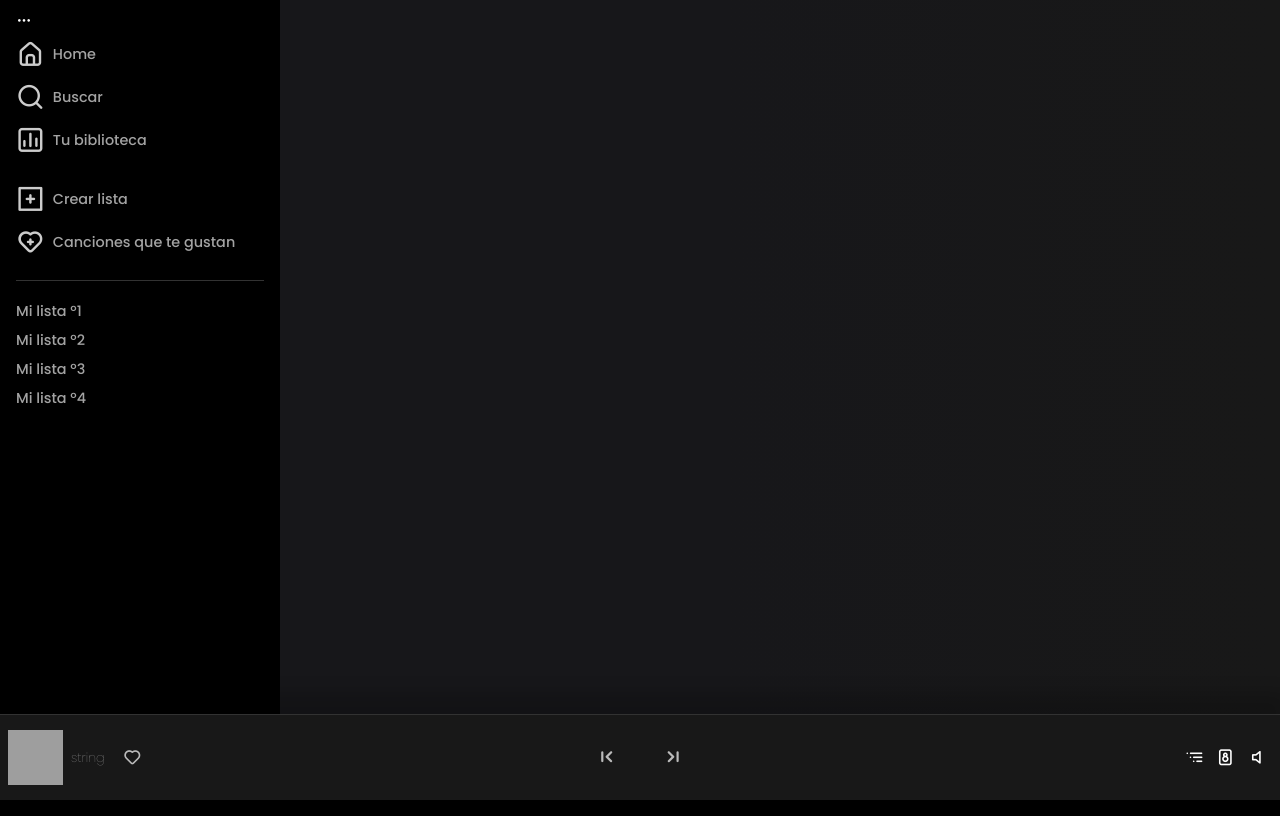
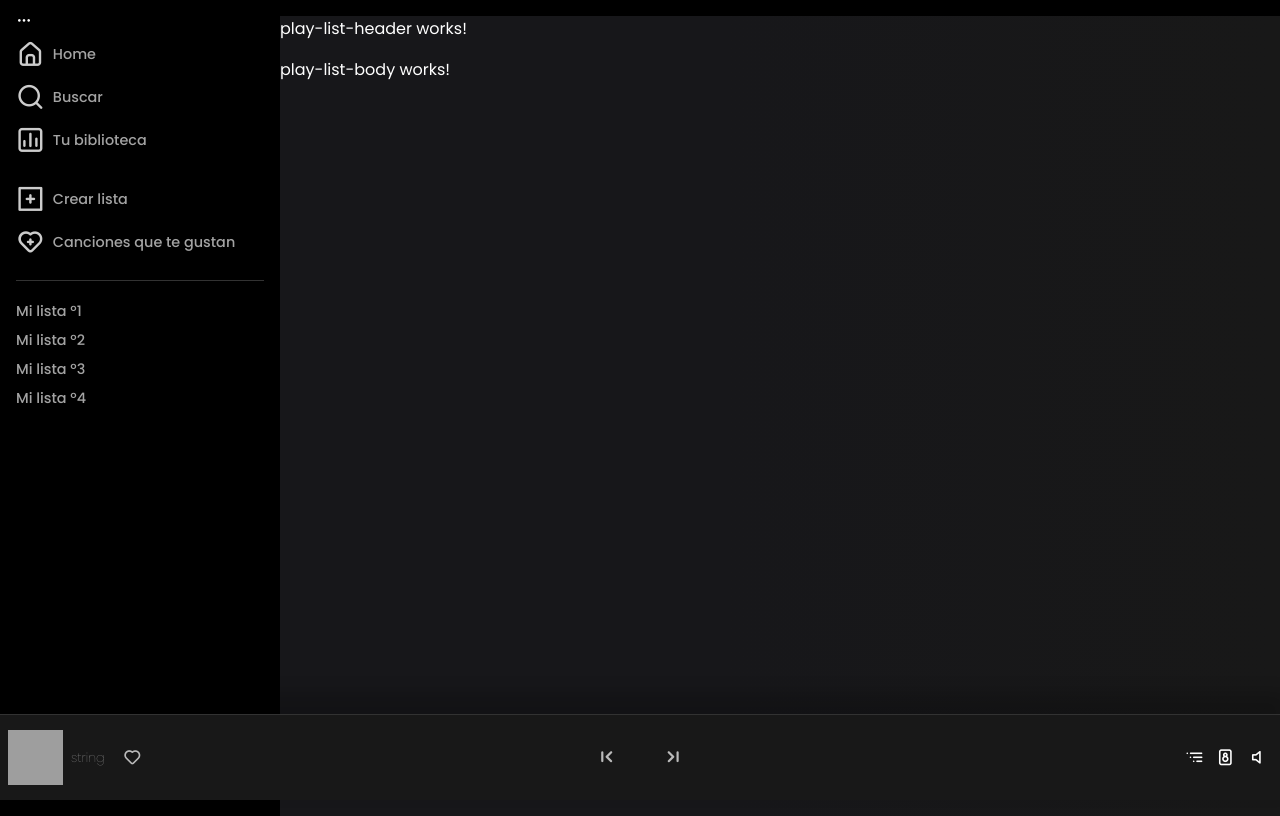
Before and after one commit to ilodi/spotifyAngular, an Angular app: page /favorites in a window 1280 px wide. Built offline with nearby package versions, Linux system fonts and the light colour scheme; grey boxes are pictures that could not be loaded.

Commit message:
fix error

```diff
--- a/src/app/modules/favorites/pages/favorites-page/favorites-page.component.html
+++ b/src/app/modules/favorites/pages/favorites-page/favorites-page.component.html
@@ -1,4 +1,4 @@
-<div>
+<div class="favorite-page">
   <app-play-list-header></app-play-list-header>
   <app-play-list-body></app-play-list-body>
 </div>
--- a/src/app/modules/favorites/pages/favorites-page/favorites-page.component.ts
+++ b/src/app/modules/favorites/pages/favorites-page/favorites-page.component.ts
@@ -8,7 +8,5 @@ import { Component, OnInit } from '@angular/core';
 export class FavoritesPageComponent implements OnInit {
   constructor() {}
 
-  ngOnInit(): void {
-    console.log('w');
-  }
+  ngOnInit(): void {}
 }
--- a/src/app/modules/home/pages/home-page/home-page.component.html
+++ b/src/app/modules/home/pages/home-page/home-page.component.html
@@ -2,5 +2,5 @@
 <app-media-player></app-media-player>
 
 <div class="home-wrapper">
-  <router-outlet name="child"></router-outlet>
+  <router-outlet></router-outlet>
 </div>
--- a/src/app/modules/tracks/tracks-routing.module.ts
+++ b/src/app/modules/tracks/tracks-routing.module.ts
@@ -6,7 +6,7 @@ const routes: Routes = [
   {
     path: '',
     component: TracksPageComponent,
-    outlet: 'child',
+    // outlet: 'child',
   },
 ];
 
```
